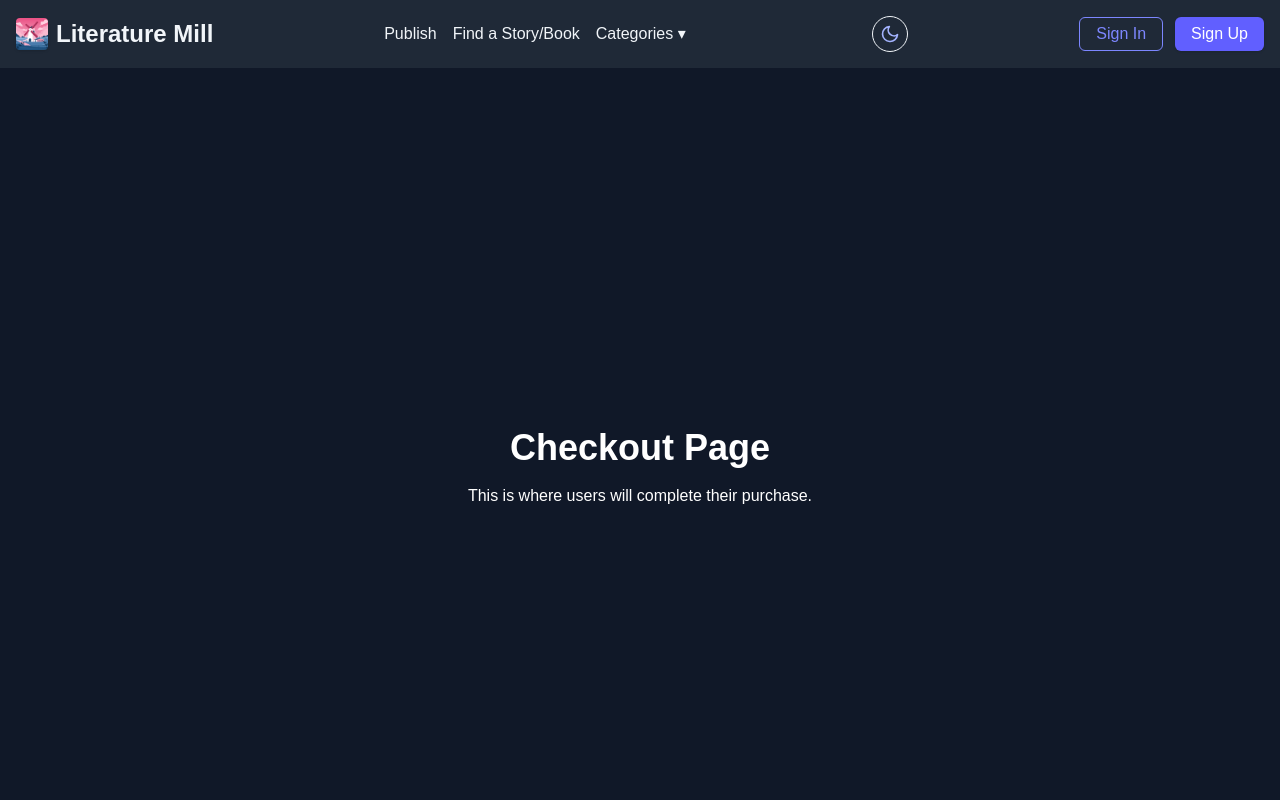
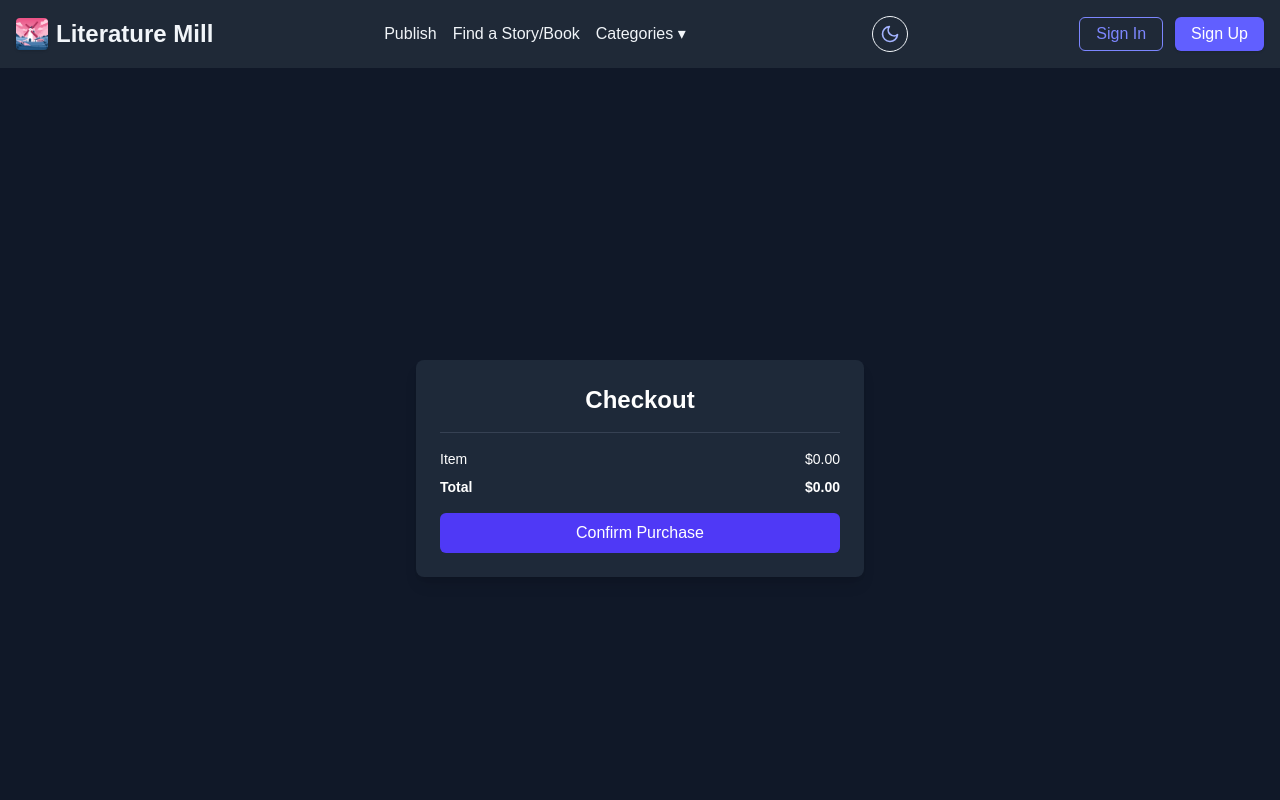
Before and after one commit to literaturemill/literaturemill, a Next.js app: page /checkout in a window 1280 px wide. Shown: the top 800 px of the page. Built offline with nearby package versions, Linux system fonts and the light colour scheme.

Commit message:
Added checkout page UI

```diff
--- a/src/app/categories/[category]/page.tsx
+++ b/src/app/categories/[category]/page.tsx
@@ -18,8 +18,8 @@ type Book = {
 
 export default async function CategoryPage({ params }: { params: Params }) {
   const categoryParam = decodeURIComponent(params.category);
-  const cookieStore = await cookies();
-  const supabase = createServerComponentClient({ cookies: () => cookieStore });
+  const cookieStore = cookies();
+  const supabase = createServerComponentClient({ cookies: () => cookieStore, });
 
   const { data } = await supabase
     .from('books')
--- a/src/app/checkout/page.tsx
+++ b/src/app/checkout/page.tsx
@@ -1,8 +1,22 @@
 export default function CheckoutPage() {
   return (
-    <div className="min-h-screen flex flex-col items-center justify-center bg-gray-900 text-white">
-      <h1 className="text-4xl font-bold mb-4">Checkout Page</h1>
-      <p>This is where users will complete their purchase.</p>
+    <div className="min-h-screen flex items-center justify-center bg-gray-900 text-white p-6">
+      <div className="w-full max-w-md bg-gray-800 rounded-lg shadow-lg p-6 space-y-4">
+        <h1 className="text-2xl font-bold text-center">Checkout</h1>
+        <div className="border-t border-gray-700 pt-4 space-y-2 text-sm">
+          <div className="flex justify-between">
+            <span>Item</span>
+            <span>$0.00</span>
+          </div>
+          <div className="flex justify-between font-semibold">
+            <span>Total</span>
+            <span>$0.00</span>
+          </div>
+        </div>
+        <button className="w-full bg-indigo-600 hover:bg-indigo-700 rounded-md py-2 transition-colors">
+          Confirm Purchase
+        </button>
+      </div>
     </div>
   );
 }
--- a/src/app/components/Navbar.tsx
+++ b/src/app/components/Navbar.tsx
@@ -90,7 +90,7 @@ useEffect(() => {
         <button className="hover:text-indigo-400 transition" onClick={() => {}}>
           Find a Story/Book
           </button>
-          </Link>
+        </Link>
 
         <div className="relative" ref={categoryRef}>
           <button
--- a/src/app/components/StoryCard.tsx
+++ b/src/app/components/StoryCard.tsx
@@ -7,7 +7,7 @@ type StoryCardProps = {
   title: string;
   description: string;
   price: string;
-  imageUrl: string;
+  image_url: string;
   rating: number;         // new
   reviews: number;        // new
 };
@@ -16,7 +16,7 @@ export default function StoryCard({
   title,
   description,
   price,
-  imageUrl,
+  image_url,
   rating,
   reviews,
 }: StoryCardProps) {
@@ -27,7 +27,7 @@ export default function StoryCard({
     <>
     <div className="card rounded-lg shadow-md p-4 flex flex-col">
       <img
-        src={imageUrl}
+        src={image_url}
         alt={title}
         className="w-full h-48 object-cover rounded"
       />
@@ -68,7 +68,7 @@ export default function StoryCard({
       </button>
       <h2 className="text-2xl font-bold mb-4">{title}</h2>
       <img
-        src={imageUrl}
+        src={image_url}
         alt={title}
         className="w-full h-56 object-cover rounded-md mb-4"
       />
--- a/src/app/page.tsx
+++ b/src/app/page.tsx
@@ -1,37 +1,33 @@
 "use client";
 
 import StoryCard from "./components/StoryCard";
-import { useState } from "react";
+import { useState, useEffect } from "react";
+import { supabase } from "./supabaseClient";
 
-const stories = [
-  {
-    title: "Moonlight Memories",
-    description: "A poetic journey through dreams and time.",
-    price: "$4.99",
-    imageUrl: "https://placekitten.com/400/250",
-    rating: 5,
-    reviews: 23,
-  },
-  {
-    title: "Lost in Lavender",
-    description: "An artist's tale set in a fantasy realm.",
-    price: "$7.99",
-    imageUrl: "https://placekitten.com/401/250",
-    rating: 4,
-    reviews: 16,
-  },
-  {
-    title: "The Last Sketch",
-    description: "Mystery unfolds through every pencil stroke.",
-    price: "$5.99",
-    imageUrl: "https://placekitten.com/402/250",
-    rating: 4,
-    reviews: 9,
-  },
-];
-
+type Story = {
+  book_id: string;
+  title: string;
+  description: string;
+  price: string;
+  image_url: string;
+  rating: number;
+  reviews: number;
+};
 export default function Home() {
   const [query, setQuery] = useState("");
+  const [stories, setStories] = useState<Story[]>([]);
+
+  useEffect(() => {
+    const fetchTrending = async () => {
+      const { data } = await supabase
+        .from("trending_books")
+        .select("*")
+        .limit(12);
+      setStories((data as Story[]) || []);
+    };
+
+    fetchTrending();
+  }, []);
 
   const filteredStories = stories.filter((story) =>
     story.title.toLowerCase().includes(query.toLowerCase())
```
